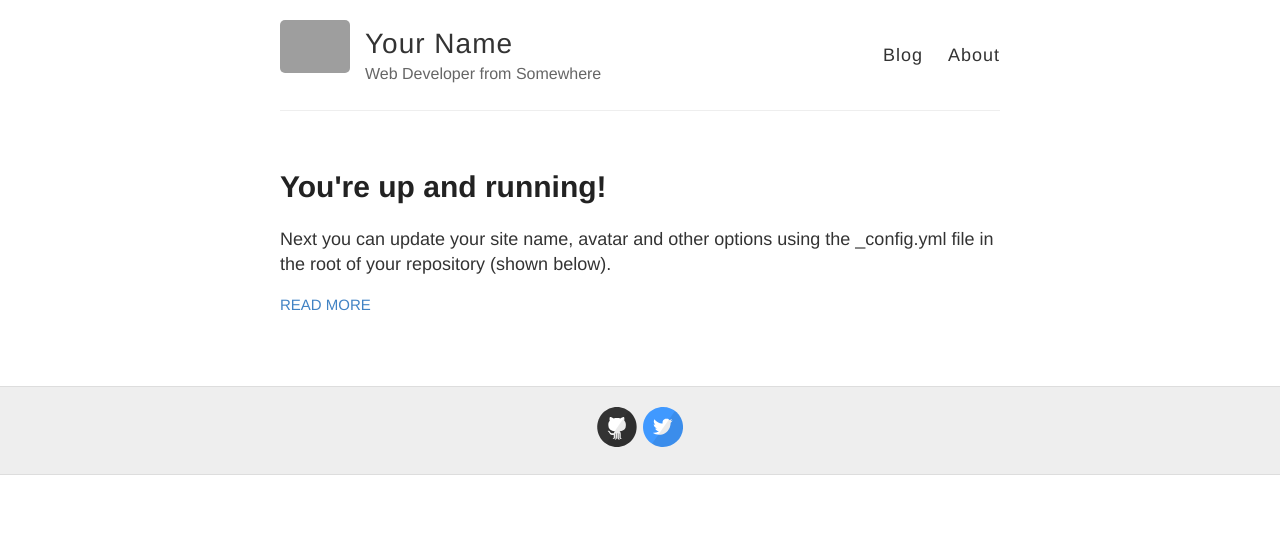
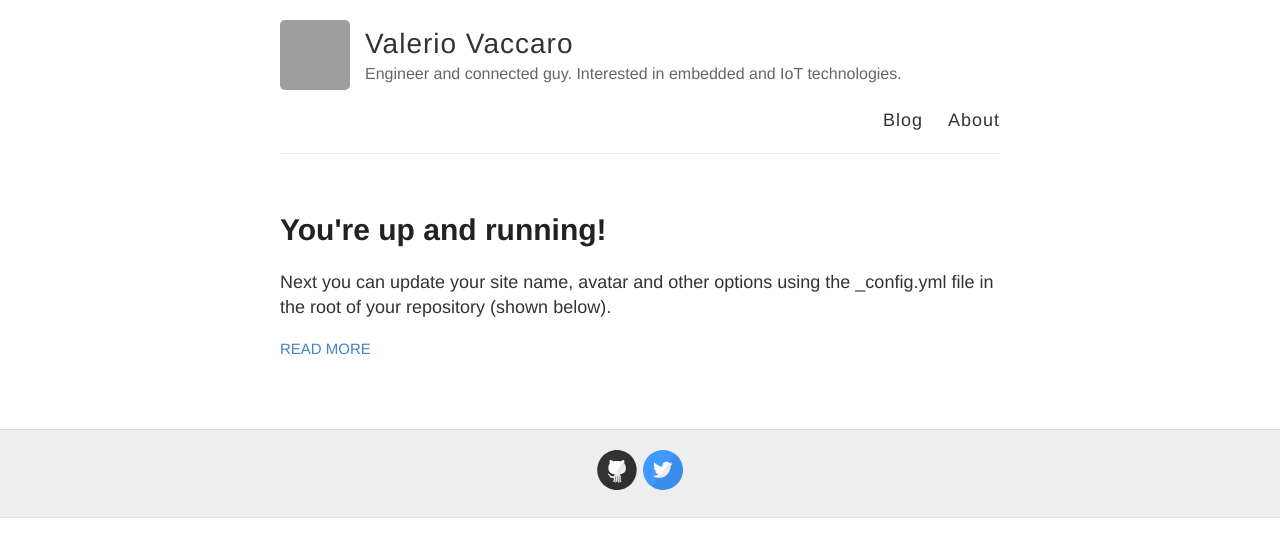
Before and after one commit to valerio-vaccaro/valerio-vaccaro.github.io, a Jekyll site: the page built from index.html, in a window 1280 px wide. Shown: the top 557 px of the page. Built offline with Jekyll 4.4.1, drawn with Linux system fonts in a browser that asks for light colours; grey boxes are pictures that could not be loaded.

Commit message:
Update _config.yml

```diff
--- a/_config.yml
+++ b/_config.yml
@@ -3,13 +3,13 @@
 #
 
 # Name of your site (displayed in the header)
-name: Your Name
+name: Valerio Vaccaro
 
 # Short bio or description (displayed in the header)
-description: Web Developer from Somewhere
+description: Engineer and connected guy. Interested in embedded and IoT technologies.
 
 # URL of your avatar or profile pic (you could use your GitHub profile pic)
-avatar: https://raw.githubusercontent.com/barryclark/jekyll-now/master/images/jekyll-logo.png
+avatar: https://avatars0.githubusercontent.com/u/2773110?v=3&s=460
 
 #
 # Flags below are optional
@@ -21,12 +21,12 @@ footer-links:
   email:
   facebook:
   flickr:
-  github: barryclark/jekyll-now
+  github: valerio-vaccaro
   instagram:
   linkedin:
   pinterest:
   rss: # just type anything here for a working RSS icon
-  twitter: jekyllrb
+  twitter: tulipan81
   stackoverflow: # your stackoverflow profile, e.g. "users/50476/bart-kiers"
   youtube: # channel/<your_long_string> or user/<user-name>
   googleplus: # anything in your profile username that comes after plus.google.com/
@@ -41,7 +41,7 @@ google_analytics:
 
 # Your website URL (e.g. http://barryclark.github.io or http://www.barryclark.co)
 # Used for Sitemap.xml and your RSS feed
-url:
+url: http://www.valeriovaccaro.it
 
 # If you're hosting your site at a Project repository on GitHub pages
 # (http://yourusername.github.io/repository-name)
```
